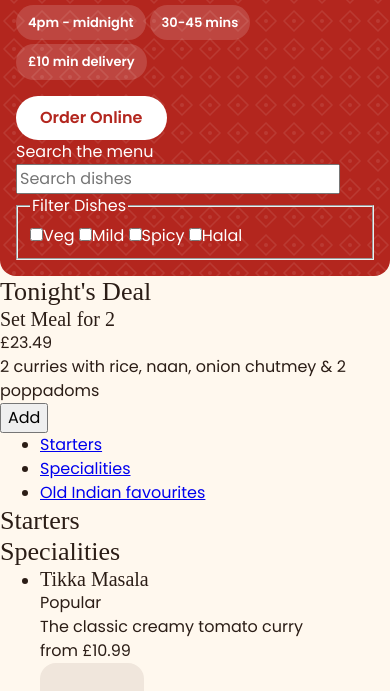
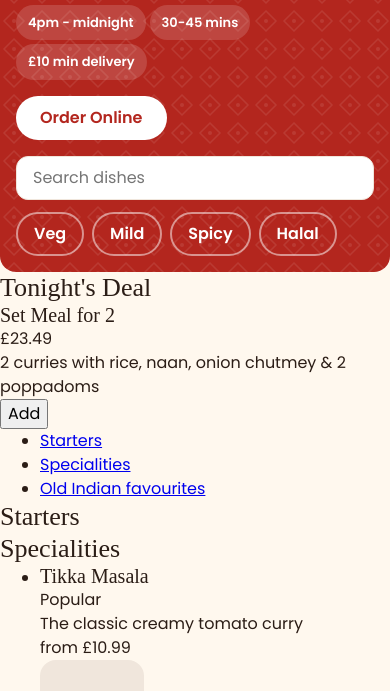
Before and after one commit to Jack-Fox01/real-spice, a plain HTML site: page index.html in a window 390 px wide. Shown: the part 153-844 px from the top of the page. Drawn offline with Linux system fonts and the light colour scheme; a web font is replaced by a local one.

Commit message:
Style the search box and filter pills (#34)
The search input is white with a visible border and 16px text so iPhones don't zoom in. The filter checkboxes and the labels are visually hidden but still keyboard-usable and read by screen readers. Each label is the visible pill: :has(input:checked) styles a ticked pill and :has(input:focus-visible) shows the focus ring.

```diff
--- a/css/styles.css
+++ b/css/styles.css
@@ -52,6 +52,7 @@ h3 {
     --ui-disabled: #D8C9C0;
     --brand-deal: #6E1712;
     --chip-bg: rgba(255, 255, 255, 0.15);
+    --pill-border: rgba(255, 255, 255, 0.5);
 
     /* TYPOGRAPHY */
 
@@ -84,6 +85,18 @@ h3 {
     --header-height: calc(var(--tap-target) + var(--page-padding) * 2); /* top bar: link height plus padding top and bottom */
     --page-padding: var(--space-4);
     --max-width: 72rem;
+}
+
+.visually-hidden {
+    position: absolute;
+    width: 1px;
+    height: 1px;
+    margin: -1px;
+    padding: 0;
+    border: 0;
+    overflow: hidden;
+    clip-path: inset(50%);
+    white-space: nowrap;
 }
 
 body {
@@ -258,3 +271,51 @@ span.hero-span {
 .hero .btn {
     margin-block-start: var(--space-4);
 }
+
+.hero search {
+    margin-block-start: var(--space-4);
+}
+
+.hero fieldset {
+    border: 0;
+    padding: 0;
+    margin: 0;
+    margin-block-start: var(--space-3);
+    display: flex;
+    flex-wrap: wrap;
+    gap: var(--space-2);
+}
+
+.filter-pill {
+    display: inline-flex;
+    align-items: center;
+    min-height: var(--tap-target);
+    padding-inline: var(--space-4);
+    border: 2px solid var(--pill-border);
+    border-radius: var(--radius-pill);
+    color: var(--text-on-brand);
+    font-weight: var(--font-weight-bold);
+    cursor: pointer;
+}
+
+.filter-pill:has(input:checked) {
+    background-color: var(--bg-card);
+    color: var(--brand-primary);
+    border-color: var(--bg-card);
+}
+
+.filter-pill:has(input:focus-visible) {
+    outline: 3px solid var(--brand-accent);
+    outline-offset: 3px;
+}
+
+#dish-search {
+    width: 100%;
+    min-height: var(--tap-target);
+    padding-inline: var(--space-4);
+    background-color: var(--bg-card);
+    color: var(--text-main);
+    border: 1px solid var(--border);
+    border-radius: var(--radius-input);
+    font-size: var(--font-size-body);
+}
--- a/index.html
+++ b/index.html
@@ -38,21 +38,21 @@
             <a href="https://www.realspiceleven.co.uk/" class="btn">Order Online</a>
             <search>
                 <form>
-                    <label for="dish-search">Search the menu</label>
+                    <label for="dish-search" class="visually-hidden">Search the menu</label>
                     <input type="search" id="dish-search" placeholder="Search dishes" name="q">
                     <fieldset>
-                        <legend>Filter Dishes</legend>
-                        <label for="veg-filter">
-                            <input type="checkbox" id="veg-filter" name="spice" value="veg">Veg
+                        <legend class="visually-hidden">Filter Dishes</legend>
+                        <label class="filter-pill" for="veg-filter">
+                            <input class="visually-hidden" type="checkbox" id="veg-filter" name="spice" value="veg">Veg
                         </label>
-                        <label for="mild-filter">
-                            <input type="checkbox" id="mild-filter" name="spice" value="mild">Mild
+                        <label class="filter-pill" for="mild-filter">
+                            <input class="visually-hidden" type="checkbox" id="mild-filter" name="spice" value="mild">Mild
                         </label>
-                        <label for="spicy-filter">
-                            <input type="checkbox" id="spicy-filter" name="spice" value="spicy">Spicy
+                        <label class="filter-pill" for="spicy-filter">
+                            <input class="visually-hidden" type="checkbox" id="spicy-filter" name="spice" value="spicy">Spicy
                         </label>
-                        <label for="halal-filter">
-                            <input type="checkbox" id="halal-filter" name="spice" value="halal">Halal
+                        <label class="filter-pill" for="halal-filter">
+                            <input class="visually-hidden" type="checkbox" id="halal-filter" name="spice" value="halal">Halal
                         </label>
                     </fieldset>
                 </form>
```
